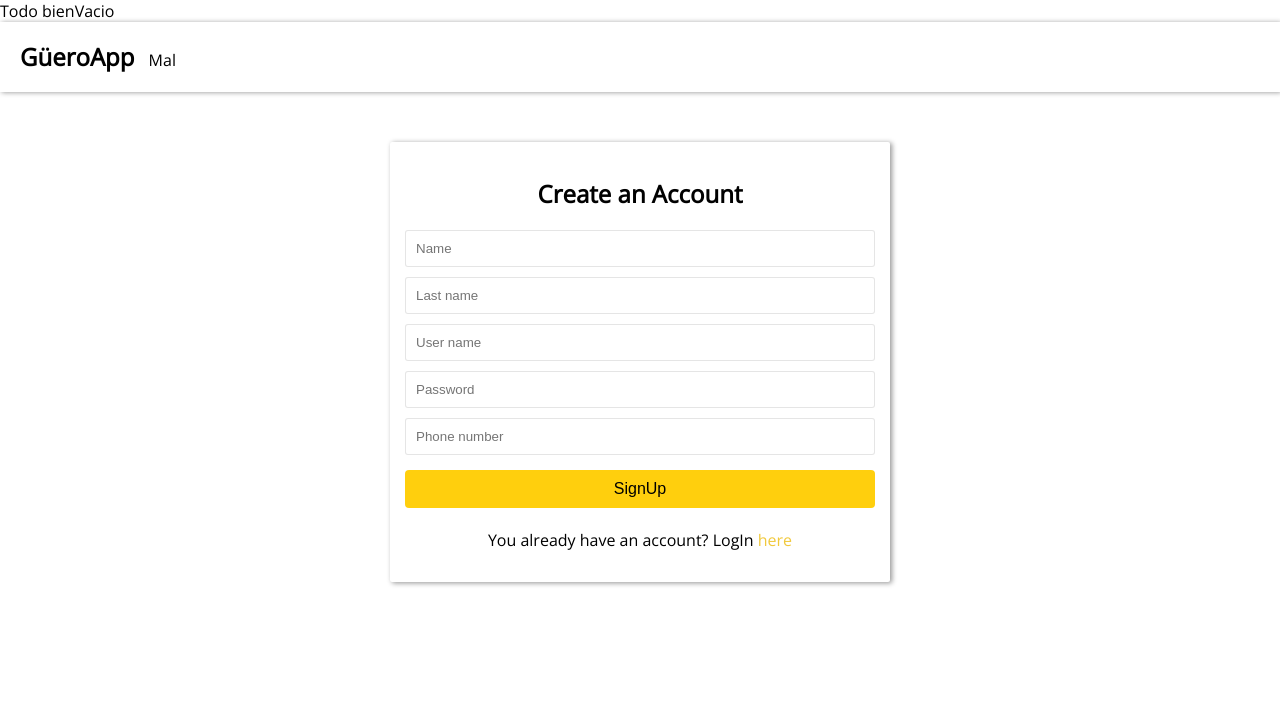
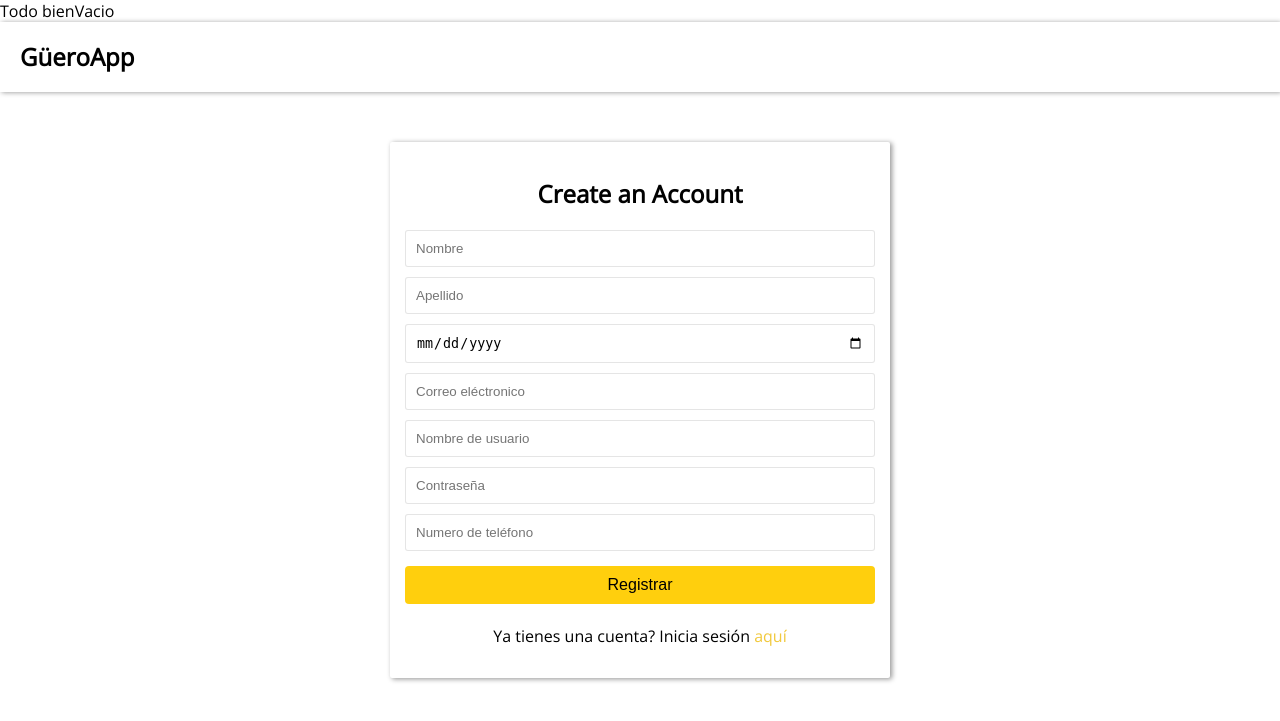
Before and after one commit to urbandstorm79/GueroApp, a PHP site: page /signUp.php in a window 1280 px wide. Shown: the top 721 px of the page. Run offline with PHP 8.4, Linux system fonts and the light colour scheme.

Commit message:
Date and email fields
I add the inputs of date and email. The next step will be, add two more fields in the DB.

```diff
--- a/signUp.php
+++ b/signUp.php
@@ -36,37 +36,40 @@ if (!empty($_POST['name']) && !empty($_POST['lastName']) && !empty($_POST['userN
 	<meta http-equiv="X-UA-Compatible" content="ie=edge">
 
 	<link rel="stylesheet" href="css/style.css">
-	<title>Sign Up</title>
+	<title>Registrar usuario</title>
 </head>
 <body>
 
 <nav class="nav">
 	<div class="    ">
 		<h2 class="">GüeroApp</h2>
-		<?php if (!empty($mensaje)){
-			echo '<p>'.$mensaje.'</p>';
-		} else{
-			echo 'Mal';
-		}?>
 	</div>
 </nav>
+
+<?php if (!empty($mensaje)){
+    echo '<h3 class="mensaje">'.$mensaje.'</h3>';
+}?>
 
 <div class="formulario">
 	<h2>Create an Account</h2>
 	<form action="signUp.php" method="POST">
-		<input type="text" name="name" placeholder="Name" >
-		<label for="name">Name</label>
-		<input type="text" name="lastName" placeholder="Last name" >
-		<label>Last name</label>
-		<input type="text" name="userName" placeholder="User name" >
-		<label>User Name</label>
-		<input type="password" name="password" placeholder="Password">
-		<label>Password</label>
-		<input type="tel" name="tel" placeholder="Phone number">
-		<label>Phone number</label>
-		<button type="submit" class="btn btn-primary btn-block">SignUp</button>
+		<input type="text" name="name" placeholder="Nombre" >
+		<label for="name">Nombre</label>
+		<input type="text" name="lastName" placeholder="Apellido" >
+		<label>Apellido</label>
+		<input type="date" name="date">
+		<label for="date">Fecha de nacimiento</label> <!-- falta agregar -->
+		<input type="email" name="mail" placeholder="Correo eléctronico"> <!-- falta agregar -->
+		<label for="mail">Correo eléctronico</label>
+		<input type="text" name="userName" placeholder="Nombre de usuario" >
+		<label>Nombre de usuario</label>
+		<input type="password" name="password" placeholder="Contraseña">
+		<label>Contraseña</label>
+		<input type="tel" name="tel" placeholder="Numero de teléfono">
+		<label>Numero de teléfono</label>
+		<button type="submit" class="btn btn-primary btn-block">Registrar</button>
 	</form>
-	<p>You already have an account? LogIn <a href="login.php">here</a></p>
+	<p>Ya tienes una cuenta? Inicia sesión <a href="login.php">aquí</a></p>
 </div>
 </body>
 </html>
```
Also changed, not shown: login.php (+7 -5 lines).
